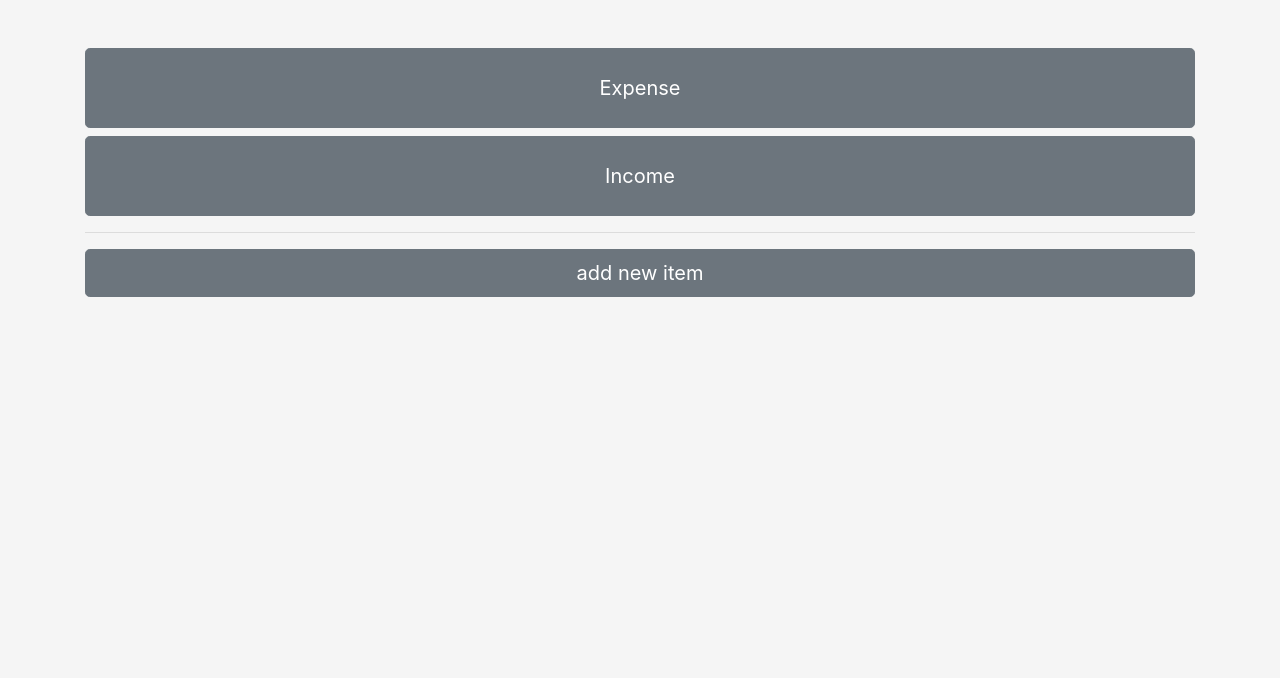
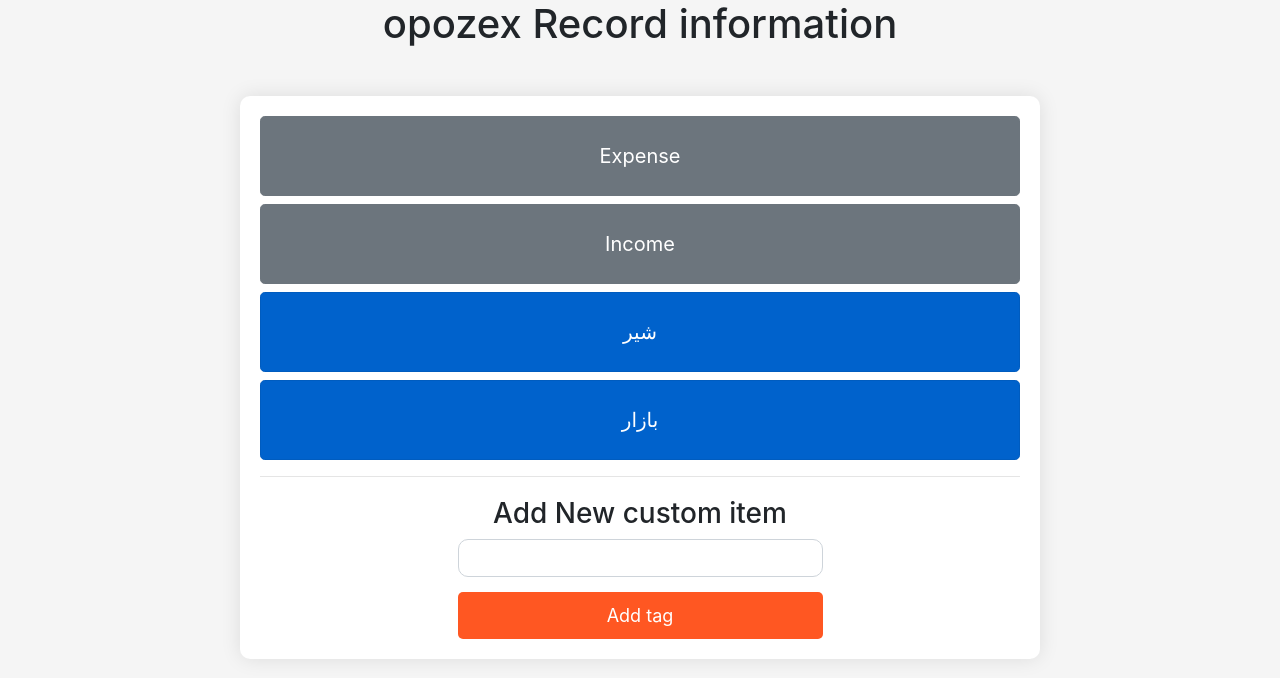
Before and after one commit to yacn114/bestoon, a Django app: template templates/main.html in a window 1280 px wide. Shown: the part 76-754 px from the top of the page. Run offline with Django 5.2, Linux system fonts and the light colour scheme; the template is opened without the code that fills it: values that come from a table or form of the project are taken from there, others are empty; data comes from the database, SQL or seed files in the repository; both versions use the stored data as it was after the commit; some libraries are stand-ins or nearby versions.

Commit message:
new update again

```diff
--- a/main/admin.py
+++ b/main/admin.py
@@ -1,7 +1,9 @@
 from django.contrib import admin
-from main.models import Expensive,Income,Title_Expensive,Title_Income
+from main.models import Expensive,Income,Title_Expensive,Title_Income,customTags,Topic
 # Register your models here.
 admin.site.register(Expensive)
 admin.site.register(Income)
 admin.site.register(Title_Income)
 admin.site.register(Title_Expensive)
+admin.site.register(Topic)
+admin.site.register(customTags)
--- a/main/models.py
+++ b/main/models.py
@@ -28,7 +28,7 @@ class Income(models.Model):
 
 class Topic(models.Model):
     name = models.CharField(max_length=255)
-
+    user = models.ForeignKey(User,on_delete=models.CASCADE)
 
     class Meta:
         verbose_name = "topic"
--- a/templates/main.html
+++ b/templates/main.html
@@ -10,6 +10,60 @@
         body{
             background-color: whitesmoke;
         }
+        <style>
+            body {
+                background-color: #f4f4f4;
+                font-family: Arial, sans-serif;
+            }
+            .container {
+                max-width: 800px;
+                margin: auto auto;
+                padding: 20px;
+                background-color: white;
+                border-radius: 10px;
+                box-shadow: 0 0 20px rgba(0, 0, 0, 0.1);
+            }
+            h3 {
+                text-align: center;
+                margin-top: 20px;
+            }
+            h1 {
+                text-align: center;
+                margin-bottom: 20px;
+            }
+            .btn-custom {
+                background-color: #ff5722;
+                color: white;
+                width: 100%;
+                padding: 10px;
+                font-size: 18px;
+                border: none;
+                border-radius: 5px;
+                cursor: pointer;
+                transition: background-color 0.3s;
+            }
+            .btn-custom:hover {
+                background-color: #e64a19;
+            }
+            .form-control {
+                margin-bottom: 15px;
+                border-radius: 10px;
+                padding: 15px;
+                font-size: 16px;
+            }
+
+            @keyframes bounce {
+                0%, 20%, 50%, 80%, 100% {
+                    transform: translateY(0);
+                }
+                40% {
+                    transform: translateY(-15px);
+                }
+                60% {
+                    transform: translateY(-10px);
+                }
+            }
+        </style>
     </style>
 </head>
 <body>
@@ -22,13 +76,41 @@
     </a>
   </nav>
     </div>
+    <h1>opozex Record information</h1>
 <div class="container mt-5">
     <button type="button" class="btn btn-secondary btn-lg btn-block pt-4 pb-4">Expense</button>
     <button type="button" class="btn btn-secondary btn-lg btn-block  pt-4 pb-4">Income</button>
+    {% for item in items %}
+    <button type="button" class="btn btn-primary active btn-lg btn-block  pt-4 pb-4">{{item}}</button>
+
+    {% endfor %}
     <hr>
-    <button type="button" class="btn btn-secondary btn-block btn-lg">add new item</button>
+
+
+<h3>Add New custom item</h3>
+    <div class="row">
+
+
+
+    <form method="post" class="col-sm-6 col-11" style="margin:auto;">
+
+        {% if form2.errors %}
+{% for field in form2 %}
+    {% for error in field.errors %}
+        {{ error }}
+    {% endfor %}
+{% endfor %}
+{% for error in form.non_field_errors %}
+    {{ error }}
+{% endfor %}
+{% endif %}
+
+        {% csrf_token %}
+        <input type="text" name="custom" class="form-control">
+        <button type="submit" name="submit_form2" class="btn-custom">Add tag</button>
+    </form>
 </div>
-
+</div>
 
 </body>
 </html>
```
Also changed, not shown: main/views.py (+8 -10 lines), templates/add_transaction.html (+8 -27 lines), db.sqlite3, main/migrations/0006_topic_customtags.py (added), main/migrations/0007_topic_user.py (added).
